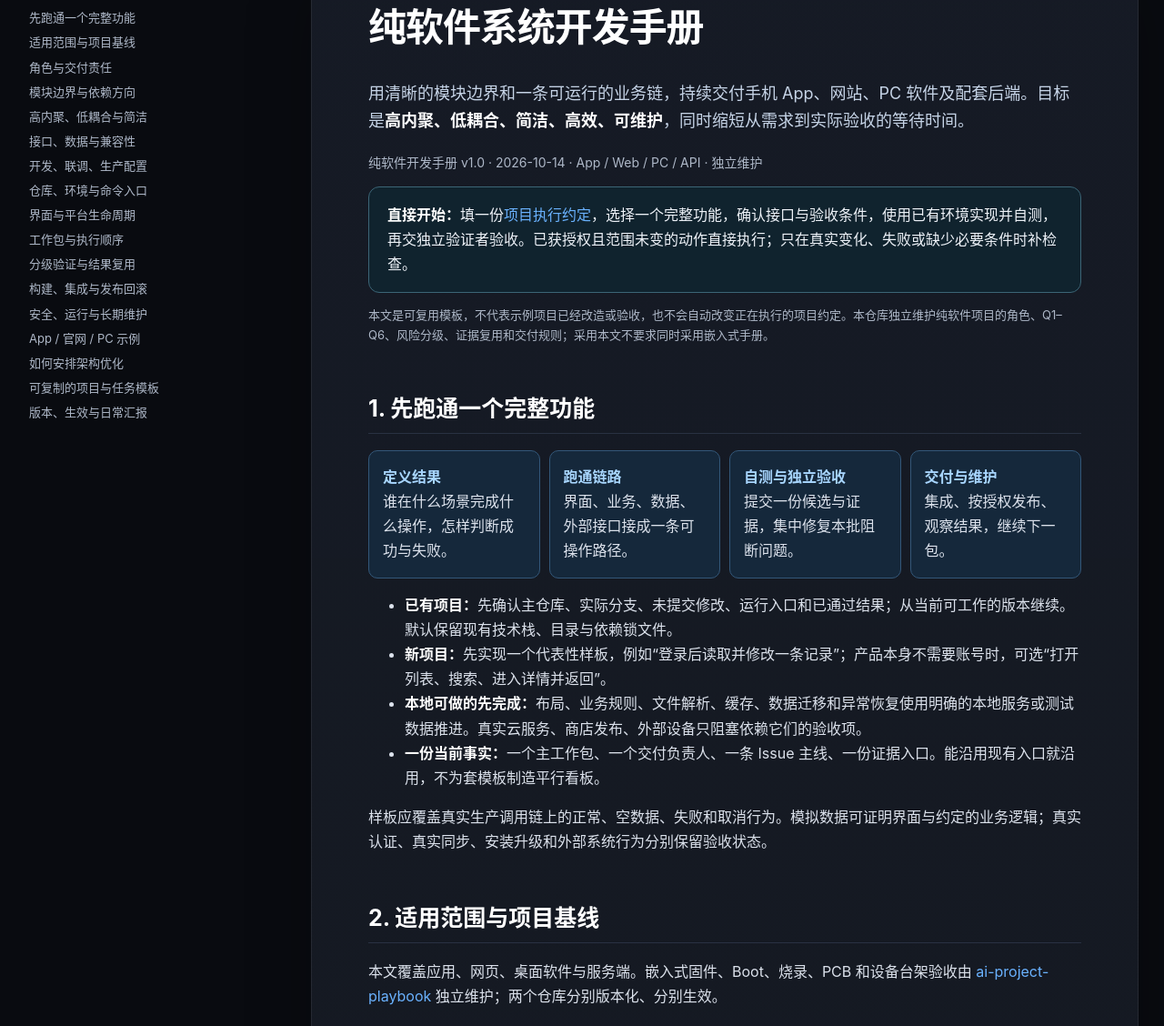
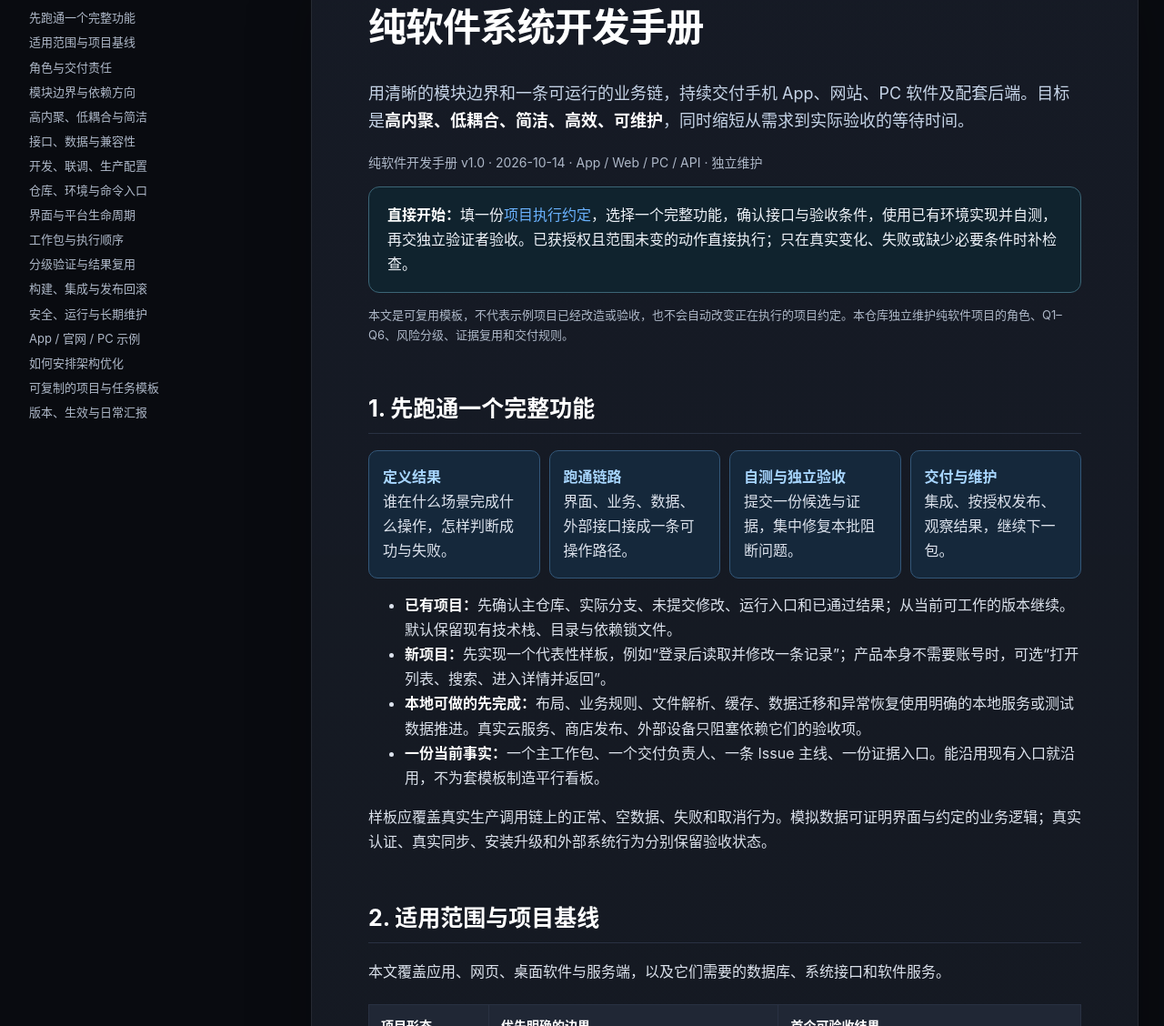
Before and after one commit to zhangguotao05-zgt/software-project-playbook, a plain HTML site: page index.html in a window 1280 px wide. Shown: the part 132-1260 px from the top of the page at 91% size. Drawn offline with Linux system fonts and the light colour scheme.

Commit message:
docs: keep the software handbook self-contained

```diff
--- a/index.html
+++ b/index.html
@@ -43,7 +43,7 @@
 <p class="lead">用清晰的模块边界和一条可运行的业务链，持续交付手机 App、网站、PC 软件及配套后端。目标是<strong>高内聚、低耦合、简洁、高效、可维护</strong>，同时缩短从需求到实际验收的等待时间。</p>
 <p class="doc-meta">纯软件开发手册 v1.0 · 2026-10-14 · App / Web / PC / API · 独立维护</p>
 <div class="notice"><strong>直接开始：</strong>填一份<a href="templates/software-project.md">项目执行约定</a>，选择一个完整功能，确认接口与验收条件，使用已有环境实现并自测，再交独立验证者验收。已获授权且范围未变的动作直接执行；只在真实变化、失败或缺少必要条件时补检查。</div>
-<p class="small">本文是可复用模板，不代表示例项目已经改造或验收，也不会自动改变正在执行的项目约定。本仓库独立维护纯软件项目的角色、Q1–Q6、风险分级、证据复用和交付规则；采用本文不要求同时采用嵌入式手册。</p>
+<p class="small">本文是可复用模板，不代表示例项目已经改造或验收，也不会自动改变正在执行的项目约定。本仓库独立维护纯软件项目的角色、Q1–Q6、风险分级、证据复用和交付规则。</p>
 
 <section id="quick-start">
 <h2>1. 先跑通一个完整功能</h2>
@@ -59,7 +59,7 @@
 
 <section id="scope">
 <h2>2. 适用范围与项目基线</h2>
-<p>本文覆盖应用、网页、桌面软件与服务端。嵌入式固件、Boot、烧录、PCB 和设备台架验收由 <a href="https://github.com/zhangguotao05-zgt/ai-project-playbook">ai-project-playbook</a> 独立维护；两个仓库分别版本化、分别生效。</p>
+<p>本文覆盖应用、网页、桌面软件与服务端，以及它们需要的数据库、系统接口和软件服务。</p>
 <div class="table-wrap" tabindex="0" role="region" aria-label="项目形态与首要边界"><table><thead><tr><th>项目形态</th><th>优先明确的边界</th><th>首个可验收结果</th></tr></thead><tbody>
 <tr><td>手机 App</td><td>页面与状态、业务用例、网络/本地存储、系统权限、后台与设备连接</td><td>在一台目标手机上完成关键流程，退出重进、断网和拒绝权限有确定行为</td></tr>
 <tr><td>官网 / Web 应用</td><td>内容与资源、页面组件、路由、API、浏览器与托管环境</td><td>约定浏览器与屏幕尺寸可用，链接、表单、加载失败与键盘操作可验证</td></tr>
@@ -82,7 +82,7 @@
 <tr><td>D 独立测试与质量</td><td>提前补关键场景，独立审查相关代码和原始证据，验证失败恢复并形成范围结论</td><td>按严重度汇总的问题与验收结论</td></tr>
 <tr><td>E 可选专项工程师</td><td>在稳定接口和明确文件所有权内负责一个独立客户端、API 或业务模块，由 C 集成</td><td>符合接口的实现与对应自测</td></tr>
 </tbody></table></div>
-<p>部署、数据库、监控、备份和故障响应都要有负责人；小团队通常由 C 负责执行、A 协调、D 验证。任务规模或专业风险需要时再安排专项人员。客户端对接外部设备时验证软件接口；固件、电路与台架操作属于独立的嵌入式项目范围。</p>
+<p>部署、数据库、监控、备份和故障响应都要有负责人；小团队通常由 C 负责执行、A 协调、D 验证。任务规模或专业风险需要时再安排专项人员。客户端对接外部设备时，明确软件接口、连接生命周期和错误恢复的责任。</p>
 <p>使用项目已登记的角色入口。本文不创建新聊天、不自动分派助手，也不向任何角色授予产品发布或外部操作权限。角色标题、消息送达与实际验收结论各自独立。</p>
 </section>
 
```
Also changed, not shown: 1 other file.
